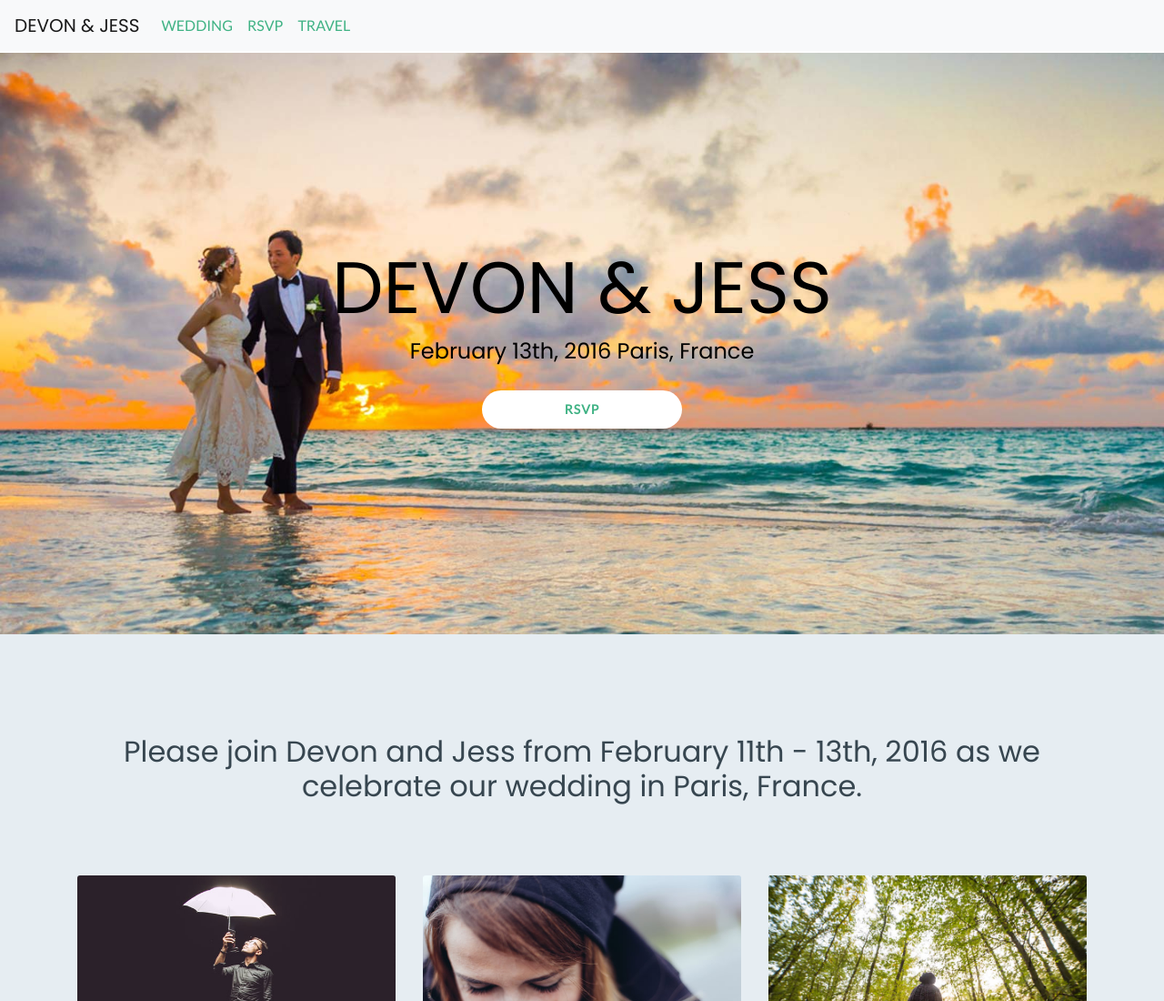
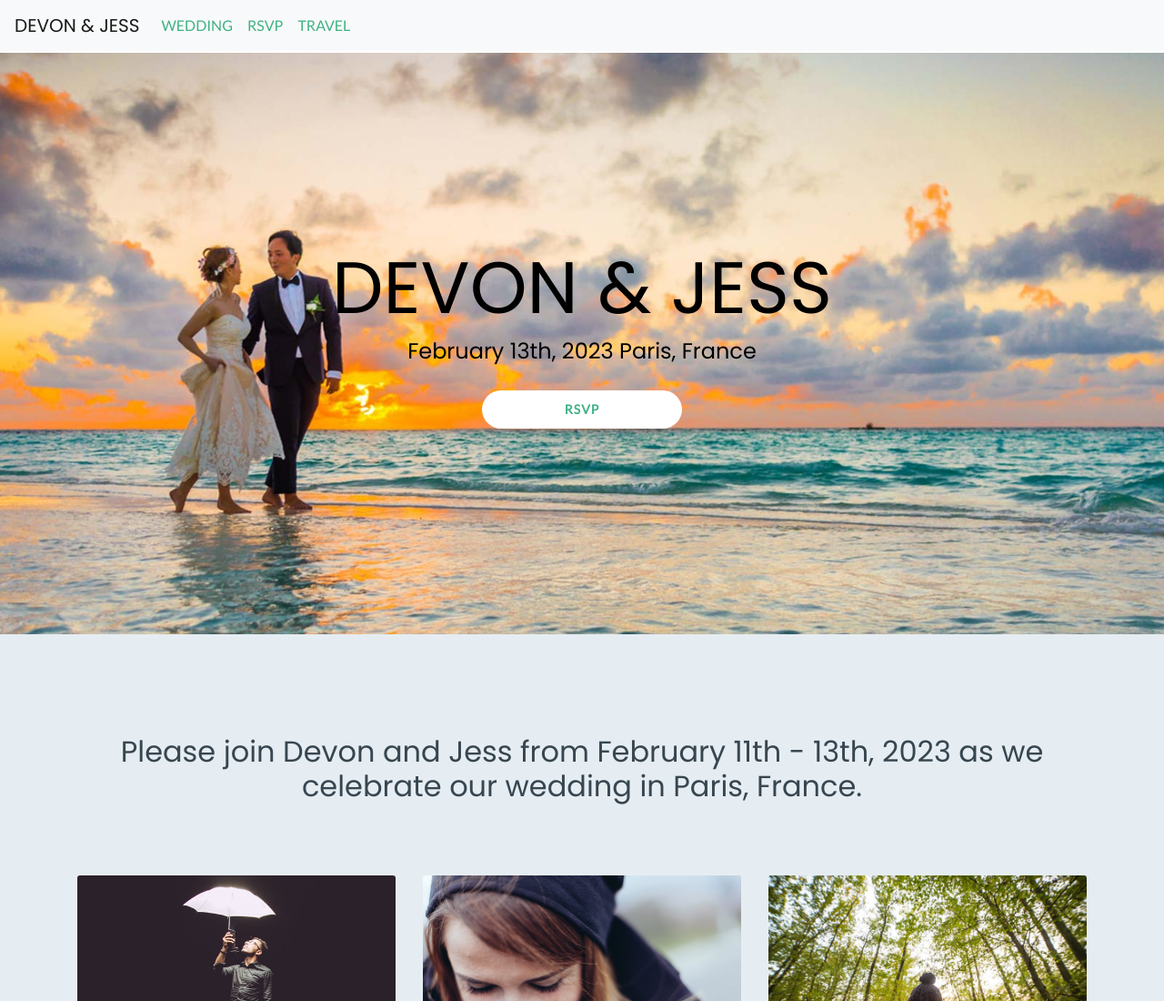
Before and after one commit to wilwaldon/Helios-Bootstrap-Wedding-Template, a plain HTML site: page index.html in a window 1280 px wide. Shown: the top 1100 px of the page at 91% size. Drawn offline with nearby package versions, Linux system fonts and the light colour scheme.

Commit message:
hero date
replaced old date wtih future

```diff
--- a/index.html
+++ b/index.html
@@ -61,7 +61,7 @@
       <div class="row">
         <div class="col-12">
           <h1>Devon &amp; JESS</h1>
-          <h2>February 13th, 2016 Paris, France</h2>
+          <h2>February 13th, 2023 Paris, France</h2>
           <p><a href="rsvp.html" class="btn outline">RSVP</a></p>
         </div> <!-- end col -->
       </div><!-- end container -->
@@ -73,7 +73,7 @@
         <div class="container">
           <div class="row">
             <div class="col-12 section text-center">
-              <h2>Please join Devon and Jess from February 11th - 13th, 2016 as we celebrate our wedding in Paris, France.</h2>
+              <h2>Please join Devon and Jess from February 11th - 13th, 2023 as we celebrate our wedding in Paris, France.</h2>
             </div>
           </div>
           <div class="row">
```
